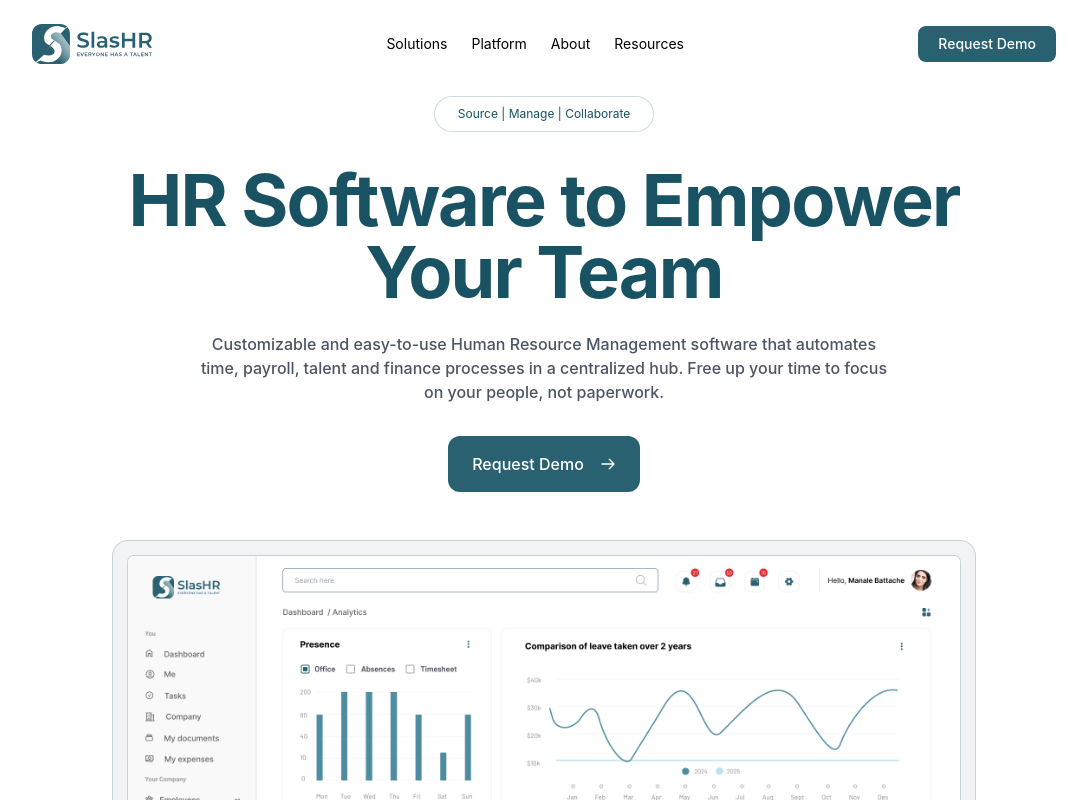
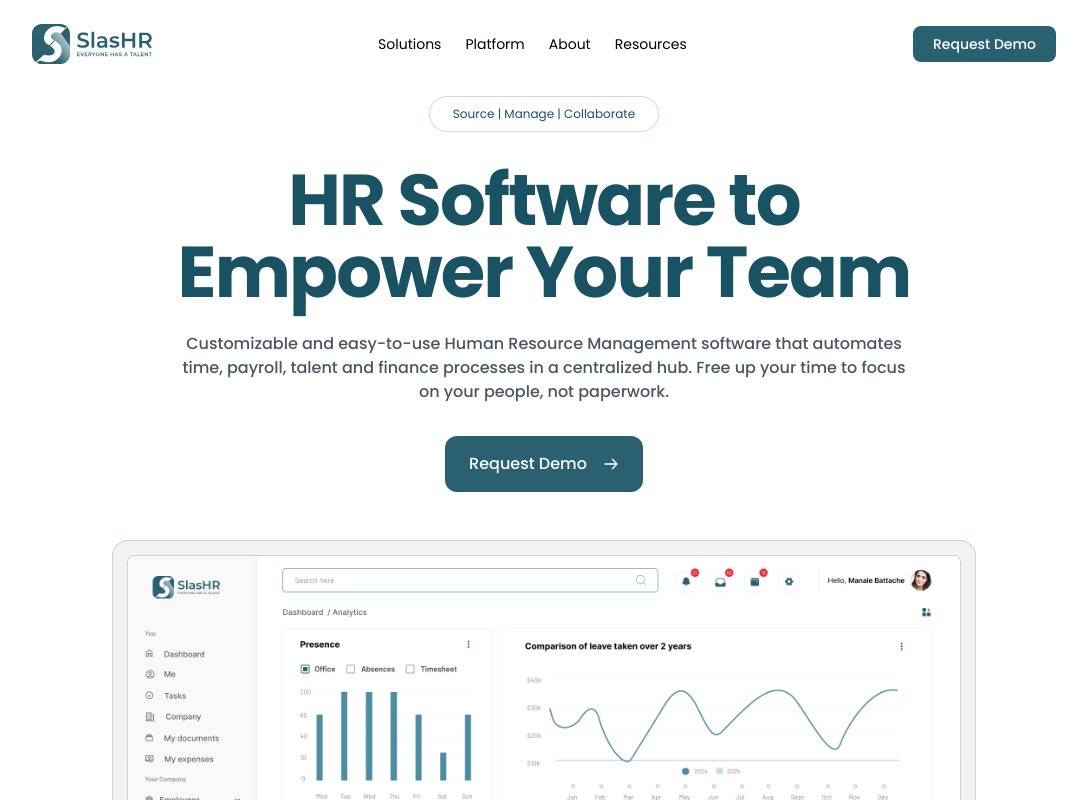
Before and after one commit to bassinebrabije/HR, a Next.js app: page /hero in a window 1280 px wide. Shown: the top 800 px of the page, without its empty margins (96-1183 px from the left). Built offline with nearby package versions, Linux system fonts and the light colour scheme.

Commit message:
fix hero

```diff
--- a/app/globals.css
+++ b/app/globals.css
@@ -1,9 +1,8 @@
+@import url('https://fonts.googleapis.com/css2?family=Poppins:ital,wght@0,100;0,200;0,300;0,400;0,500;0,600;0,700;0,800;0,900;1,100;1,200;1,300;1,400;1,500;1,600;1,700;1,800;1,900&display=swap');
 @tailwind base;
 @tailwind components;
 @tailwind utilities;
-@import url('https://fonts.googleapis.com/css2?family=Inter:ital,opsz,wght@0,14..32,100..900;1,14..32,100..900&display=swap');
 
 body {
-    font-family: "Inter", serif;
-
+    font-family: "Poppins", serif;
 }
--- a/app/header.tsx
+++ b/app/header.tsx
@@ -1,7 +1,9 @@
 'use client'
 
 import { useState, useRef, useEffect } from "react";
-import { FaBars, FaTimes } from "react-icons/fa";
+import { FaTimes } from "react-icons/fa";
+import { FiAlignRight } from "react-icons/fi";
+
 import Image from "next/image";
 import Link from "next/link";
 import logo from "@/public/logo.svg";
@@ -98,7 +100,13 @@
                     Request Demo
                 </a>
                 <button onClick={() => setMobileMenuOpen(!mobileMenuOpen)} className="md:hidden text-[#2A6171] focus:outline-none">
-                    {mobileMenuOpen ? <FaTimes size={20} /> : <FaBars size={20} />}
+                    <svg fill="#2A6171" viewBox="0 0 20 20" className="w-6 h-6">
+                        <path
+                            fillRule="evenodd"
+                            d="M3 5a1 1 0 011-1h12a1 1 0 110 2H4a1 1 0 01-1-1zM3 10a1 1 0 011-1h12a1 1 0 110 2H4a1 1 0 01-1-1zM9 15a1 1 0 011-1h6a1 1 0 110 2h-6a1 1 0 01-1-1z"
+                            clipRule="evenodd"
+                        />
+                    </svg>
                 </button>
             </div>
             <div className={`fixed top-0 left-0 w-full h-full bg-white transform ${mobileMenuOpen ? "translate-x-0" : "-translate-x-full"} transition-transform duration-300 ease-in-out z-40 md:hidden`}>
@@ -114,8 +122,9 @@
                     {Object.entries(dropdownItems).map(([key, items]) => (
                         <div key={key} className="pt-4">
                             <button className="w-full text-left text-black flex items-center justify-between uppercase hover:text-[#5699AD]"
-                                onClick={() => setMobileDropdownOpen(mobileDropdownOpen === key ? null : key)}>
-                                {key.toUpperCase()}
+                                onClick={() => setMobileDropdownOpen(mobileDropdownOpen === key ? null : key)}
+                            >
+                                {key.charAt(0).toUpperCase() + key.slice(1)}
                             </button>
                             {mobileDropdownOpen === key && (
                                 <div className="mt-2 px-5 rounded-lg">
--- a/app/page.tsx
+++ b/app/page.tsx
@@ -4,7 +4,7 @@
   return (
     <main className="pt-16 sm:pt-10 absolute inset-0 h-full w-full bg-transparent">
       {/* Fading Background Overlay */}
-      <div className="absolute inset-0 bg-gradient-to-b from-[#e5faf58a] to-[rgba(229,250,245,0)]"></div>
+      <div className="absolute inset-0 bg-gradient-to-b from-[#e5faf56e] to-[rgba(229,250,245,0)]"></div>
 
       {/* Dot Grid Overlay */}
       <div className="absolute inset-0 bg-[radial-gradient(circle,#adadad2d_1px,transparent_1px)] bg-[size:30px_30px]"></div>
```
